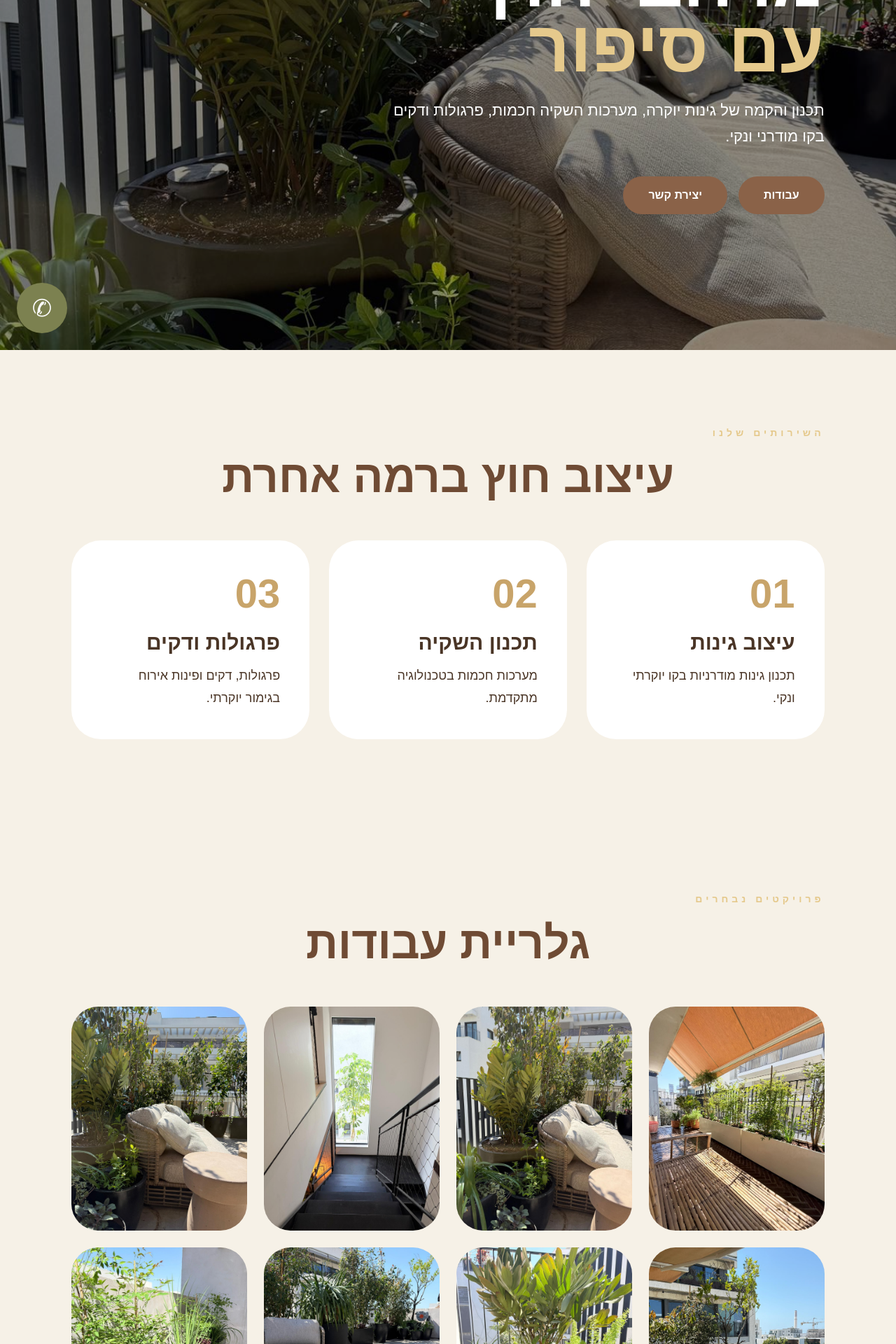
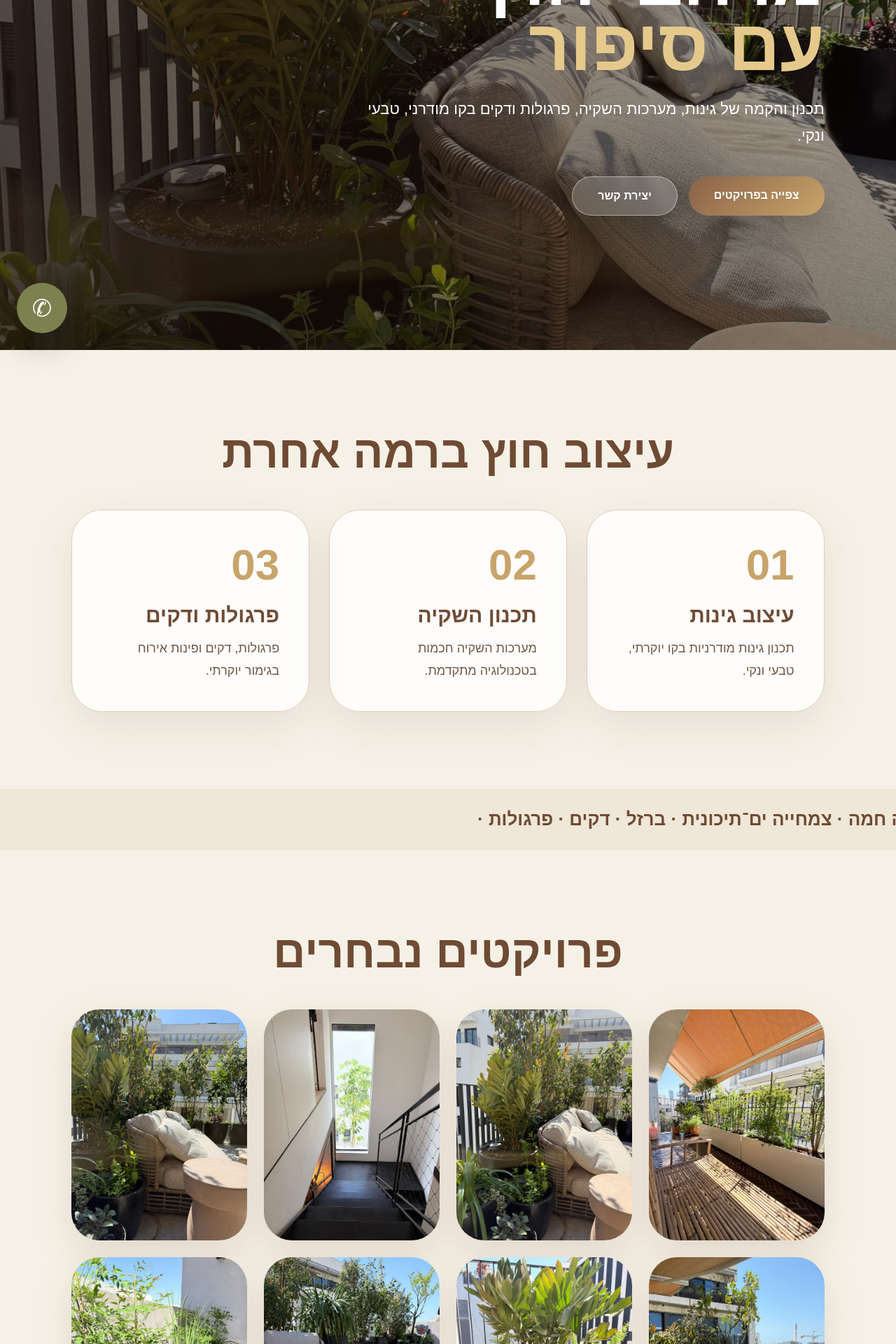
Before and after one commit to Ofir8169/wildman-ai, a React (Vite) app in the folder wildman-react/: page / in a window 1280 px wide. Shown: the part 300-2220 px from the top of the page at 70% size. Built offline with nearby package versions, Linux system fonts and the light colour scheme.

Commit message:
new react wildman site

```diff
--- a/wildman-react/src/App.jsx
+++ b/wildman-react/src/App.jsx
@@ -21,24 +21,20 @@ const galleryImages = [
 ]
 
 export default function App() {
-
   const [heroIndex, setHeroIndex] = useState(0)
   const [openImage, setOpenImage] = useState(null)
 
   useEffect(() => {
-
     const timer = setInterval(() => {
       setHeroIndex((prev) => (prev + 1) % heroImages.length)
     }, 3200)
 
     return () => clearInterval(timer)
-
   }, [])
 
   return (
-
     <div className="app">
-
+      <div className="noise"></div>
       <div className="progress-bar"></div>
 
       <a
@@ -51,10 +47,7 @@ export default function App() {
       </a>
 
       <header className="navbar">
-
-        <div className="logo">
-          WILDMAN
-        </div>
+        <div className="logo">WILDMAN</div>
 
         <nav>
           <a href="#home">בית</a>
@@ -62,51 +55,26 @@ export default function App() {
           <a href="#gallery">פרויקטים</a>
           <a href="#contact">צור קשר</a>
         </nav>
-
       </header>
 
       <section className="hero" id="home">
-
         {heroImages.map((img, index) => (
-
           <div
             key={img}
-            className={
-              index === heroIndex
-                ? "hero-bg active"
-                : "hero-bg"
-            }
-            style={{
-              backgroundImage: `url(${img})`
-            }}
+            className={index === heroIndex ? "hero-bg active" : "hero-bg"}
+            style={{ backgroundImage: `url(${img})` }}
           />
-
         ))}
 
         <div className="overlay"></div>
 
         <motion.div
-
           className="hero-content"
-
-          initial={{
-            opacity: 0,
-            y: 40
-          }}
-
-          animate={{
-            opacity: 1,
-            y: 0
-          }}
-
-          transition={{
-            duration: 1.2
-          }}
+          initial={{ opacity: 0, y: 45 }}
+          animate={{ opacity: 1, y: 0 }}
+          transition={{ duration: 1.2 }}
         >
-
-          <p className="mini">
-            WILDMAN LANDSCAPE
-          </p>
+          <p className="mini">WILDMAN LANDSCAPE</p>
 
           <h1>
             מרחבי חוץ
@@ -114,123 +82,107 @@ export default function App() {
           </h1>
 
           <p className="desc">
-            תכנון והקמה של גינות יוקרה,
-            מערכות השקיה חכמות,
-            פרגולות ודקים בקו מודרני ונקי.
+            תכנון והקמה של גינות, מערכות השקיה, פרגולות ודקים
+            בקו מודרני, טבעי ונקי.
           </p>
 
           <div className="buttons">
-
-            <a href="#gallery">
-              עבודות
-            </a>
-
-            <a href="#contact">
-              יצירת קשר
-            </a>
-
+            <a href="#gallery">צפייה בפרויקטים</a>
+            <a href="#contact" className="light-btn">יצירת קשר</a>
           </div>
-
         </motion.div>
-
       </section>
 
       <section className="services" id="services">
-
-        <div className="section-mini">
-          השירותים שלנו
-        </div>
-
-        <div className="title">
+        <motion.div
+          className="title"
+          initial={{ opacity: 0, y: 35 }}
+          whileInView={{ opacity: 1, y: 0 }}
+          viewport={{ once: true }}
+          transition={{ duration: 0.8 }}
+        >
           עיצוב חוץ ברמה אחרת
-        </div>
+        </motion.div>
 
         <div className="cards">
+          {[
+            {
+              n: "01",
+              title: "עיצוב גינות",
+              text: "תכנון גינות מודרניות בקו יוקרתי, טבעי ונקי.",
+            },
+            {
+              n: "02",
+              title: "תכנון השקיה",
+              text: "מערכות השקיה חכמות בטכנולוגיה מתקדמת.",
+            },
+            {
+              n: "03",
+              title: "פרגולות ודקים",
+              text: "פרגולות, דקים ופינות אירוח בגימור יוקרתי.",
+            },
+          ].map((item, index) => (
+            <motion.div
+              className="card"
+              key={item.n}
+              initial={{ opacity: 0, y: 45 }}
+              whileInView={{ opacity: 1, y: 0 }}
+              viewport={{ once: true }}
+              transition={{ duration: 0.75, delay: index * 0.12 }}
+            >
+              <span>{item.n}</span>
+              <h3>{item.title}</h3>
+              <p>{item.text}</p>
+            </motion.div>
+          ))}
+        </div>
+      </section>
 
-          <div className="card">
-
-            <span>01</span>
-
-            <h3>
-              עיצוב גינות
-            </h3>
-
-            <p>
-              תכנון גינות מודרניות בקו יוקרתי ונקי.
-            </p>
-
-          </div>
-
-          <div className="card">
-
-            <span>02</span>
-
-            <h3>
-              תכנון השקיה
-            </h3>
-
-            <p>
-              מערכות חכמות בטכנולוגיה מתקדמת.
-            </p>
-
-          </div>
-
-          <div className="card">
-
-            <span>03</span>
-
-            <h3>
-              פרגולות ודקים
-            </h3>
-
-            <p>
-              פרגולות, דקים ופינות אירוח בגימור יוקרתי.
-            </p>
-
-          </div>
-
+      <section className="marquee">
+        <div>
+          עץ טבעי · אבן · תאורה חמה · צמחייה ים־תיכונית · ברזל · דקים · פרגולות ·
         </div>
-
       </section>
 
       <section className="gallery" id="gallery">
-
-        <div className="section-mini">
+        <motion.div
+          className="title"
+          initial={{ opacity: 0, y: 35 }}
+          whileInView={{ opacity: 1, y: 0 }}
+          viewport={{ once: true }}
+          transition={{ duration: 0.8 }}
+        >
           פרויקטים נבחרים
-        </div>
-
-        <div className="title">
-          גלריית עבודות
-        </div>
+        </motion.div>
 
         <div className="gallery-grid">
-
           {galleryImages.map((img, index) => (
-
-            <img
+            <motion.img
               key={index}
               src={img}
               alt=""
               onClick={() => setOpenImage(img)}
+              initial={{ opacity: 0, scale: 0.94 }}
+              whileInView={{ opacity: 1, scale: 1 }}
+              viewport={{ once: true }}
+              transition={{ duration: 0.7, delay: index * 0.04 }}
             />
-
           ))}
-
         </div>
-
       </section>
 
       <section className="cinematic-section">
-
         <div className="cinematic-image"></div>
-
         <div className="cinematic-overlay"></div>
 
-        <div className="cinematic-content">
-
-          <p>
-            WILDMAN EXPERIENCE
-          </p>
+        <motion.div
+          className="cinematic-content"
+          initial={{ opacity: 0, y: 45 }}
+          whileInView={{ opacity: 1, y: 0 }}
+          viewport={{ once: true }}
+          transition={{ duration: 1 }}
+        >
+          <p>WILDMAN EXPERIENCE</p>
 
           <h2>
             כל גינה מתחילה
@@ -240,28 +192,30 @@ export default function App() {
           <div className="cinematic-line"></div>
 
           <h3>
-            שילוב של טבע,
-            תאורה,
-            חומרים מדויקים
-            ועיצוב על־זמני.
+            שילוב של טבע, תאורה, חומרים מדויקים ועיצוב על־זמני.
           </h3>
-
-        </div>
-
+        </motion.div>
       </section>
 
       <section className="contact" id="contact">
-
-        <div className="contact-box">
-
+        <motion.div
+          className="contact-box"
+          initial={{ opacity: 0, y: 45 }}
+          whileInView={{ opacity: 1, y: 0 }}
+          viewport={{ once: true }}
+          transition={{ duration: 0.85 }}
+        >
           <div className="title">
             רוצים להפוך את החצר
             <br />
             למרחב יוקרתי?
           </div>
 
+          <p>
+            שלחו הודעה ונחזור אליכם לייעוץ, תכנון והערכת מחיר ראשונית.
+          </p>
+
           <div className="contact-buttons">
-
             <a
               className="instagram"
               href="https://www.instagram.com/wildman_landscape"
@@ -279,54 +233,23 @@ export default function App() {
             >
               וואטסאפ
             </a>
-
           </div>
-
-        </div>
-
+        </motion.div>
       </section>
 
       <nav className="mobile-nav">
-
-        <a href="#home">
-          בית
-        </a>
-
-        <a href="#services">
-          שירותים
-        </a>
-
-        <a href="#gallery">
-          פרויקטים
-        </a>
-
-        <a href="#contact">
-          קשר
-        </a>
-
+        <a href="#home">בית</a>
+        <a href="#services">שירותים</a>
+        <a href="#gallery">פרויקטים</a>
+        <a href="#contact">קשר</a>
       </nav>
 
       {openImage && (
-
-        <div
-          className="lightbox"
-          onClick={() => setOpenImage(null)}
-        >
-
-          <button
-            onClick={() => setOpenImage(null)}
-          >
-            ×
-          </button>
-
+        <div className="lightbox" onClick={() => setOpenImage(null)}>
+          <button onClick={() => setOpenImage(null)}>×</button>
           <img src={openImage} alt="" />
-
         </div>
-
       )}
-
     </div>
-
   )
-
 }
--- a/wildman-react/src/index.css
+++ b/wildman-react/src/index.css
@@ -20,6 +20,17 @@ body{
   width:100%;
 }
 
+.noise{
+  position:fixed;
+  inset:0;
+  pointer-events:none;
+  z-index:999999;
+  opacity:0.045;
+  background-image:
+  radial-gradient(#000 0.7px, transparent 0.7px);
+  background-size:4px 4px;
+}
+
 /* NAVBAR */
 
 .navbar{
@@ -39,6 +50,7 @@ body{
   justify-content:space-between;
   align-items:center;
   z-index:999;
+  box-shadow:0 18px 45px rgba(111,75,52,0.13);
 }
 
 .logo{
@@ -64,6 +76,7 @@ nav a{
 .hero{
   position:relative;
   height:100vh;
+  min-height:720px;
   overflow:hidden;
 }
 
@@ -73,17 +86,21 @@ nav a{
   background-size:cover;
   background-position:center;
   opacity:0;
-  transition:1.2s;
+  transform:scale(1.08);
+  transition:opacity 1.35s ease, transform 6s ease;
 }
 
 .hero-bg.active{
   opacity:1;
+  transform:scale(1);
 }
 
 .overlay{
   position:absolute;
   inset:0;
-  background:rgba(0,0,0,0.45);
+  background:
+  linear-gradient(90deg,rgba(35,20,12,0.65),rgba(35,20,12,0.18)),
+  linear-gradient(to bottom,rgba(0,0,0,0.08),rgba(0,0,0,0.38));
 }
 
 .hero-content{
@@ -97,8 +114,7 @@ nav a{
   color:white;
 }
 
-.mini,
-.section-mini{
+.mini{
   color:#E5C98C;
   letter-spacing:5px;
   font-size:14px;
@@ -118,9 +134,9 @@ nav a{
 }
 
 .desc{
-  max-width:650px;
+  max-width:660px;
   font-size:22px;
-  line-height:1.7;
+  line-height:1.75;
 }
 
 .buttons{
@@ -132,10 +148,17 @@ nav a{
 .buttons a{
   padding:18px 36px;
   border-radius:999px;
-  background:#8A6248;
+  background:linear-gradient(135deg,#8A6248,#C8A46A);
   color:white;
   text-decoration:none;
   font-weight:900;
+  box-shadow:0 18px 45px rgba(0,0,0,0.2);
+}
+
+.buttons .light-btn{
+  background:rgba(255,255,255,0.18);
+  border:1px solid rgba(255,255,255,0.45);
+  backdrop-filter:blur(10px);
 }
 
 /* SECTIONS */
@@ -151,7 +174,8 @@ nav a{
   font-weight:900;
   color:#6F4B34;
   text-align:center;
-  margin-bottom:54px;
+  margin-bottom:44px;
+  line-height:1.15;
 }
 
 /* CARDS */
@@ -163,13 +187,15 @@ nav a{
 }
 
 .card{
-  background:white;
+  background:rgba(255,255,255,0.86);
   padding:42px;
-  border-radius:42px;
+  border-radius:44px;
+  border:1px solid #DCCDB8;
+  box-shadow:0 20px 60px rgba(111,75,52,0.11);
 }
 
 .card span{
-  font-size:58px;
+  font-size:62px;
   font-weight:900;
   color:#C8A46A;
 }
@@ -177,15 +203,48 @@ nav a{
 .card h3{
   margin-top:20px;
   font-size:30px;
+  color:#6F4B34;
 }
 
 .card p{
   margin-top:14px;
   font-size:18px;
   line-height:1.8;
+  color:#705746;
+}
+
+/* MARQUEE */
+
+.marquee{
+  overflow:hidden;
+  white-space:nowrap;
+  background:#EFE7D8;
+  padding:28px 0;
+  color:#6F4B34;
+  font-weight:900;
+  font-size:26px;
+}
+
+.marquee div{
+  display:inline-block;
+  animation:marqueeMove 18s linear infinite;
+}
+
+@keyframes marqueeMove{
+  from{
+    transform:translateX(100%);
+  }
+
+  to{
+    transform:translateX(-100%);
+  }
 }
 
 /* GALLERY */
+
+.gallery{
+  background:#F6F1E7;
+}
 
 .gallery-grid{
   display:grid;
@@ -195,10 +254,16 @@ nav a{
 
 .gallery-grid img{
   width:100%;
-  height:320px;
+  height:330px;
   object-fit:cover;
-  border-radius:38px;
+  border-radius:40px;
   cursor:pointer;
+  box-shadow:0 20px 55px rgba(111,75,52,0.14);
+  transition:0.35s;
+}
+
+.gallery-grid img:hover{
+  transform:scale(1.025);
 }
 
 /* CINEMATIC */
@@ -206,8 +271,8 @@ nav a{
 .cinematic-section{
   position:relative;
   height:100vh;
-  margin:20px;
-  border-radius:48px;
+  margin:24px;
+  border-radius:54px;
   overflow:hidden;
 }
 
@@ -217,12 +282,13 @@ nav a{
   background-image:url("/images/garden5.jpeg");
   background-size:cover;
   background-position:center;
+  transform:scale(1.05);
 }
 
 .cinematic-overlay{
   position:absolute;
   inset:0;
-  background:rgba(0,0,0,0.45);
+  background:rgba(0,0,0,0.48);
 }
 
 .cinematic-content{
@@ -238,8 +304,17 @@ nav a{
   padding:40px;
 }
 
+.cinematic-content p{
+  color:#E5C98C;
+  letter-spacing:6px;
+  font-size:14px;
+  font-weight:900;
+  margin-bottom:24px;
+}
+
 .cinematic-content h2{
   font-size:clamp(56px,9vw,130px);
+  line-height:0.9;
 }
 
 .cinematic-content h2 span{
@@ -254,13 +329,32 @@ nav a{
   margin:30px 0;
 }
 
+.cinematic-content h3{
+  max-width:780px;
+  font-size:clamp(20px,2vw,34px);
+  line-height:1.7;
+  font-weight:400;
+}
+
 /* CONTACT */
 
+.contact{
+  background:#EFE7D8;
+}
+
 .contact-box{
-  background:white;
+  background:rgba(255,255,255,0.76);
   padding:70px;
-  border-radius:46px;
+  border-radius:52px;
   text-align:center;
+  border:1px solid #DCCDB8;
+  box-shadow:0 24px 70px rgba(111,75,52,0.14);
+}
+
+.contact-box p{
+  color:#705746;
+  font-size:20px;
+  line-height:1.8;
 }
 
 .contact-buttons{
@@ -298,6 +392,7 @@ nav a{
   justify-content:center;
   align-items:center;
   z-index:9999;
+  backdrop-filter:blur(12px);
 }
 
 .lightbox img{
@@ -335,6 +430,7 @@ nav a{
   text-decoration:none;
   font-size:34px;
   z-index:99999;
+  box-shadow:0 18px 45px rgba(0,0,0,0.22);
 }
 
 .progress-bar{
@@ -361,6 +457,20 @@ nav a{
     display:none;
   }
 
+  .navbar{
+    height:68px;
+    padding:0 20px;
+  }
+
+  .logo{
+    font-size:20px;
+    letter-spacing:4px;
+  }
+
+  .hero{
+    min-height:100svh;
+  }
+
   .hero-content{
     padding:30px;
     justify-content:flex-end;
@@ -368,7 +478,30 @@ nav a{
   }
 
   .hero h1{
-    font-size:58px;
+    font-size:56px;
+  }
+
+  .desc{
+    font-size:18px;
+  }
+
+  .buttons{
+    flex-direction:column;
+  }
+
+  .buttons a{
+    text-align:center;
+  }
+
+  .services,
+  .gallery,
+  .contact{
+    padding:72px 20px;
+  }
+
+  .title{
+    font-size:34px;
+    margin-bottom:28px;
   }
 
   .cards{
@@ -388,6 +521,8 @@ nav a{
     min-width:84vw;
     scroll-snap-align:center;
     flex-shrink:0;
+    min-height:300px;
+    border-radius:38px;
   }
 
   .gallery-grid{
@@ -404,9 +539,33 @@ nav a{
 
   .gallery-grid img{
     min-width:84vw;
-    height:420px;
+    height:460px;
     scroll-snap-align:center;
     flex-shrink:0;
+    border-radius:36px;
+  }
+
+  .marquee{
+    font-size:20px;
+  }
+
+  .cinematic-section{
+    height:90svh;
+    border-radius:32px;
+    margin:18px 12px;
+  }
+
+  .cinematic-content h2{
+    font-size:58px;
+  }
+
+  .cinematic-content h3{
+    font-size:20px;
+  }
+
+  .contact-box{
+    padding:44px 24px;
+    border-radius:36px;
   }
 
   .contact-buttons{
@@ -417,6 +576,12 @@ nav a{
     width:100%;
   }
 
+  .floating-whatsapp{
+    bottom:96px;
+    width:64px;
+    height:64px;
+  }
+
   .mobile-nav{
     position:fixed;
     bottom:10px;
@@ -424,18 +589,23 @@ nav a{
     transform:translateX(-50%);
     width:95%;
     height:70px;
-    background:white;
+    background:rgba(255,250,240,0.92);
+    border:1px solid #DCCDB8;
+    backdrop-filter:blur(18px);
     border-radius:999px;
     display:grid;
     grid-template-columns:repeat(4,1fr);
     align-items:center;
     z-index:99999;
+    box-shadow:0 18px 45px rgba(111,75,52,0.18);
   }
 
   .mobile-nav a{
     text-align:center;
     text-decoration:none;
-    color:black;
+    color:#6F4B34;
+    font-size:13px;
+    font-weight:900;
   }
 
   body{
```
